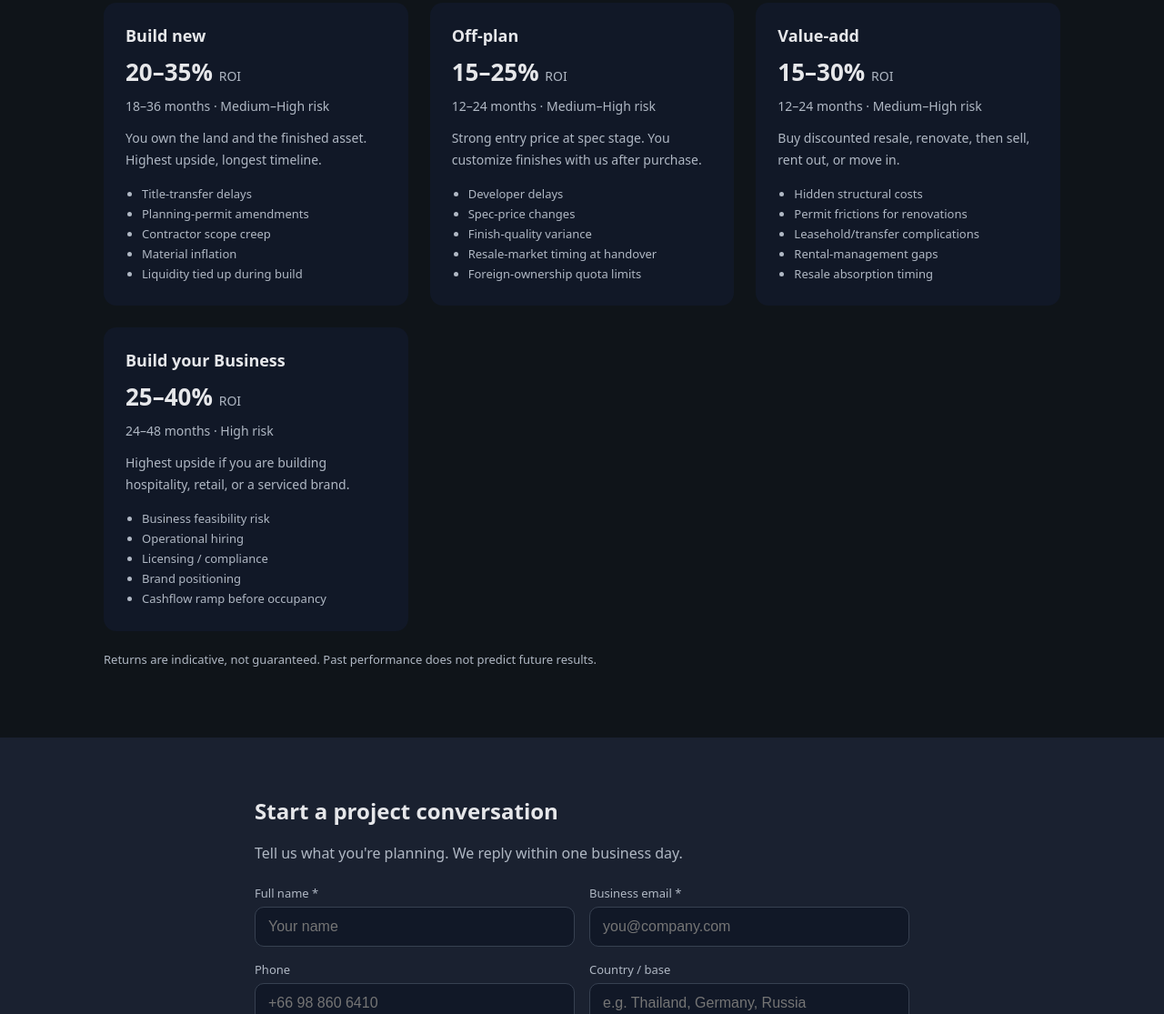
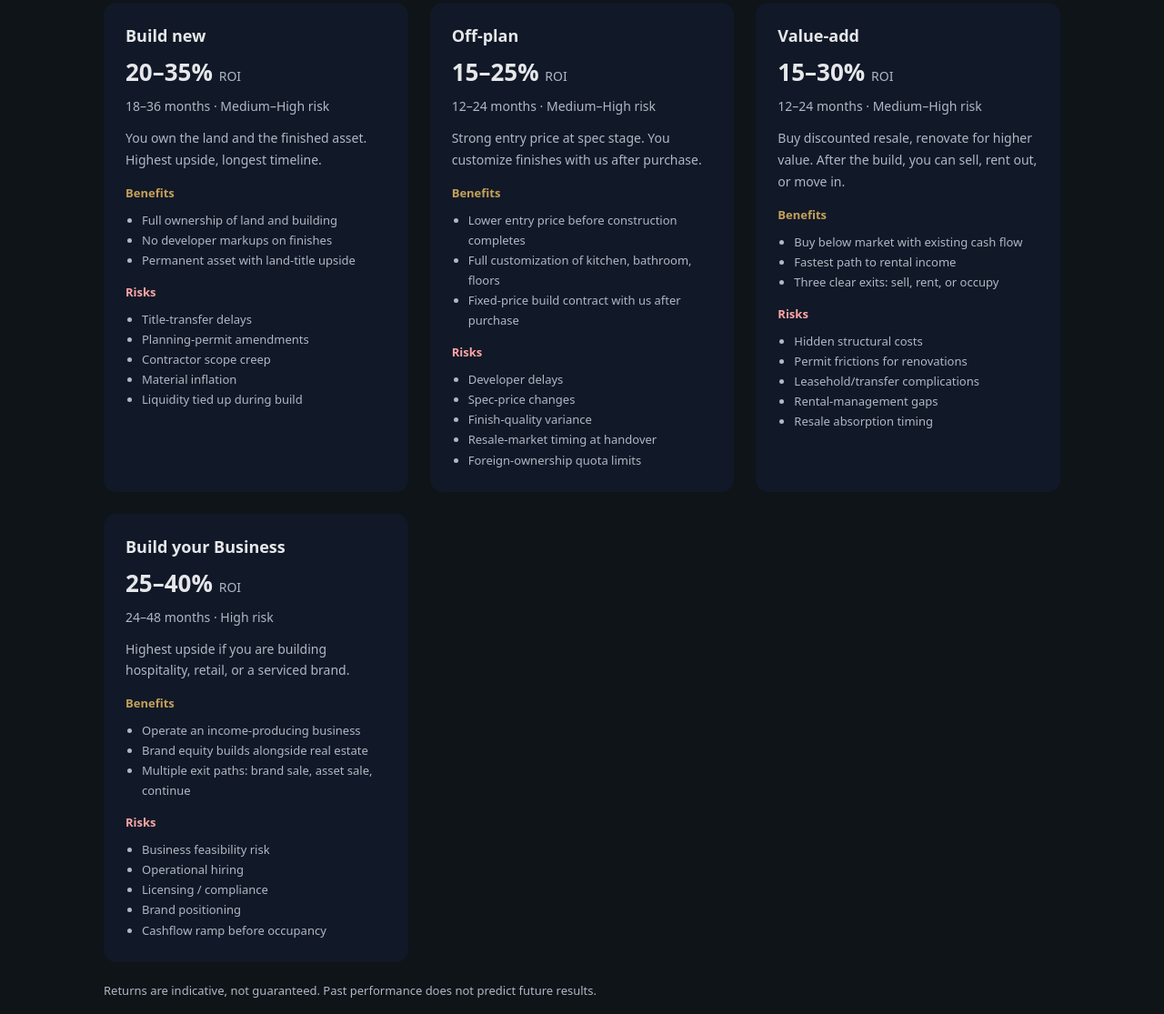
Before and after one commit to MuttiFamily/agentic-quote-api, a website: page investors/index.html in a window 1280 px wide. Shown: the part 1804-2919 px from the top of the page at 91% size. Drawn offline with Linux system fonts and the light colour scheme.

Commit message:
Add benefits section to investors By the numbers cards

```diff
--- a/investors/index.html
+++ b/investors/index.html
@@ -138,6 +138,13 @@
           <div style="font-size:26px;font-weight:700;margin:10px 0;">20–35% <span style="font-size:14px;font-weight:500;color:var(--muted);">ROI</span></div>
           <div style="font-size:14px;color:var(--muted);margin-bottom:14px;">18–36 months · Medium–High risk</div>
           <p style="color:var(--muted);font-size:14px;line-height:1.7;margin:0 0 14px;">You own the land and the finished asset. Highest upside, longest timeline.</p>
+          <p style="font-size:13px;font-weight:700;color:#c5a059;margin:0 0 8px;">Benefits</p>
+          <ul style="font-size:13px;color:var(--muted);line-height:1.7;padding-left:18px;margin:0 0 14px;">
+            <li>Full ownership of land and building</li>
+            <li>No developer markups on finishes</li>
+            <li>Permanent asset with land-title upside</li>
+          </ul>
+          <p style="font-size:13px;font-weight:700;color:#fca5a5;margin:0 0 8px;">Risks</p>
           <ul style="font-size:13px;color:var(--muted);line-height:1.7;padding-left:18px;margin:0;">
             <li>Title-transfer delays</li>
             <li>Planning-permit amendments</li>
@@ -151,6 +158,13 @@
           <div style="font-size:26px;font-weight:700;margin:10px 0;">15–25% <span style="font-size:14px;font-weight:500;color:var(--muted);">ROI</span></div>
           <div style="font-size:14px;color:var(--muted);margin-bottom:14px;">12–24 months · Medium–High risk</div>
           <p style="color:var(--muted);font-size:14px;line-height:1.7;margin:0 0 14px;">Strong entry price at spec stage. You customize finishes with us after purchase.</p>
+          <p style="font-size:13px;font-weight:700;color:#c5a059;margin:0 0 8px;">Benefits</p>
+          <ul style="font-size:13px;color:var(--muted);line-height:1.7;padding-left:18px;margin:0 0 14px;">
+            <li>Lower entry price before construction completes</li>
+            <li>Full customization of kitchen, bathroom, floors</li>
+            <li>Fixed-price build contract with us after purchase</li>
+          </ul>
+          <p style="font-size:13px;font-weight:700;color:#fca5a5;margin:0 0 8px;">Risks</p>
           <ul style="font-size:13px;color:var(--muted);line-height:1.7;padding-left:18px;margin:0;">
             <li>Developer delays</li>
             <li>Spec-price changes</li>
@@ -163,7 +177,14 @@
           <h3>Value-add</h3>
           <div style="font-size:26px;font-weight:700;margin:10px 0;">15–30% <span style="font-size:14px;font-weight:500;color:var(--muted);">ROI</span></div>
           <div style="font-size:14px;color:var(--muted);margin-bottom:14px;">12–24 months · Medium–High risk</div>
-          <p style="color:var(--muted);font-size:14px;line-height:1.7;margin:0 0 14px;">Buy discounted resale, renovate, then sell, rent out, or move in.</p>
+          <p style="color:var(--muted);font-size:14px;line-height:1.7;margin:0 0 14px;">Buy discounted resale, renovate for higher value. After the build, you can sell, rent out, or move in.</p>
+          <p style="font-size:13px;font-weight:700;color:#c5a059;margin:0 0 8px;">Benefits</p>
+          <ul style="font-size:13px;color:var(--muted);line-height:1.7;padding-left:18px;margin:0 0 14px;">
+            <li>Buy below market with existing cash flow</li>
+            <li>Fastest path to rental income</li>
+            <li>Three clear exits: sell, rent, or occupy</li>
+          </ul>
+          <p style="font-size:13px;font-weight:700;color:#fca5a5;margin:0 0 8px;">Risks</p>
           <ul style="font-size:13px;color:var(--muted);line-height:1.7;padding-left:18px;margin:0;">
             <li>Hidden structural costs</li>
             <li>Permit frictions for renovations</li>
@@ -177,6 +198,13 @@
           <div style="font-size:26px;font-weight:700;margin:10px 0;">25–40% <span style="font-size:14px;font-weight:500;color:var(--muted);">ROI</span></div>
           <div style="font-size:14px;color:var(--muted);margin-bottom:14px;">24–48 months · High risk</div>
           <p style="color:var(--muted);font-size:14px;line-height:1.7;margin:0 0 14px;">Highest upside if you are building hospitality, retail, or a serviced brand.</p>
+          <p style="font-size:13px;font-weight:700;color:#c5a059;margin:0 0 8px;">Benefits</p>
+          <ul style="font-size:13px;color:var(--muted);line-height:1.7;padding-left:18px;margin:0 0 14px;">
+            <li>Operate an income-producing business</li>
+            <li>Brand equity builds alongside real estate</li>
+            <li>Multiple exit paths: brand sale, asset sale, continue</li>
+          </ul>
+          <p style="font-size:13px;font-weight:700;color:#fca5a5;margin:0 0 8px;">Risks</p>
           <ul style="font-size:13px;color:var(--muted);line-height:1.7;padding-left:18px;margin:0;">
             <li>Business feasibility risk</li>
             <li>Operational hiring</li>
```
